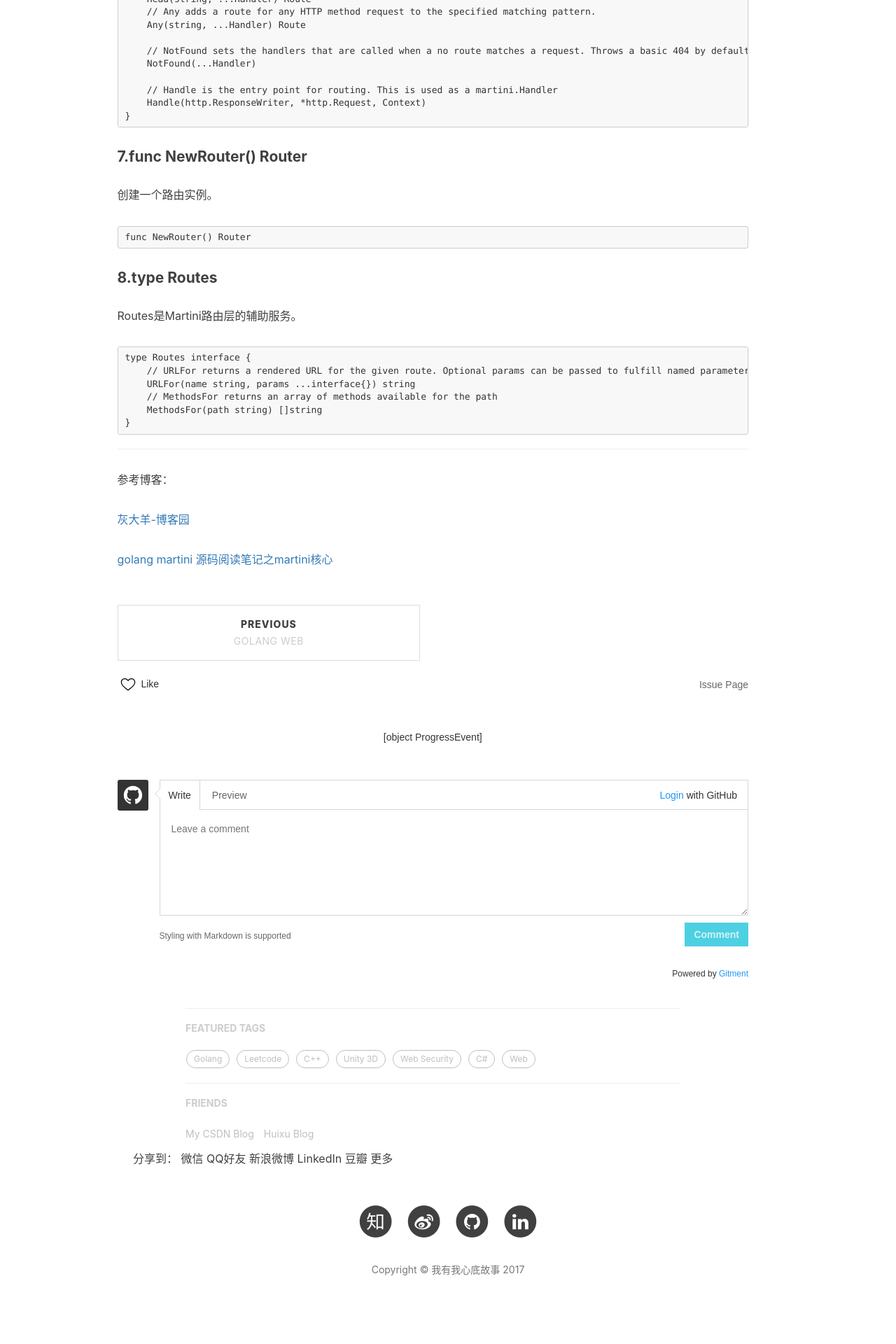
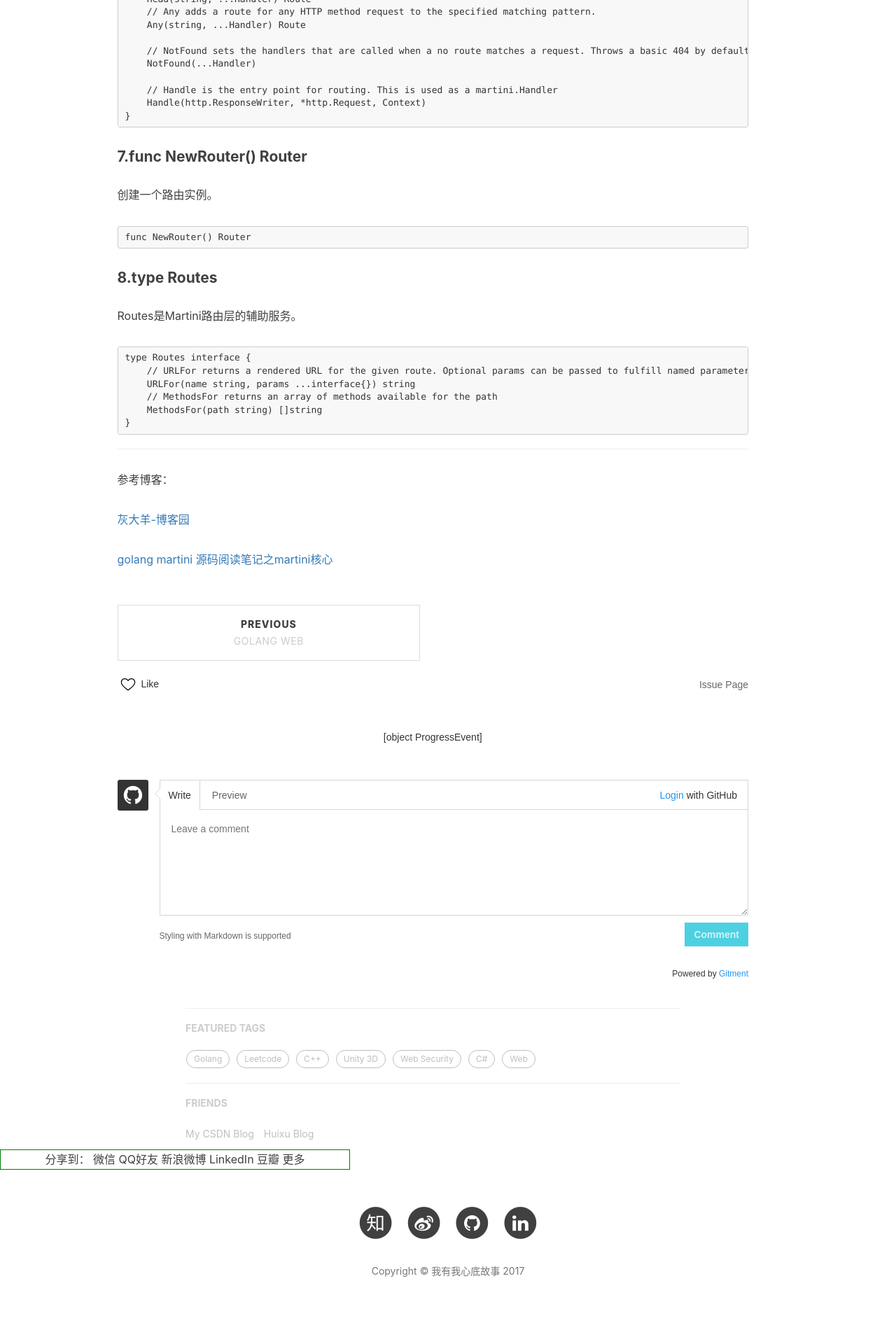
Before and after one commit to Tomy-Lee/Tomy-Lee.github.io, a Jekyll site: the page built from _posts/2017-11-13-golang-martini.md, in a window 1280 px wide. Shown: the part 3136-5056 px from the top of the page at 70% size. Built offline with Jekyll 4.4.1, drawn with Linux system fonts in a browser that asks for light colours; nearby versions of some CDN libraries; comment, search, counter and statistics services are not loaded.

Commit message:
Update post.html

```diff
--- a/_layouts/post.html
+++ b/_layouts/post.html
@@ -255,7 +255,7 @@ layout: default
 
 
 <!-- JiaThis Button BEGIN -->
-<div class="jiathis_style" style="width:900px; margin:0 auto">
+<div class="jiathis_style" style="text-align: center; width: 500px; border: green solid 1px;">
 	<span class="jiathis_txt">分享到：</span>
 	<a class="jiathis_button_weixin">微信</a>
 	<a class="jiathis_button_cqq">QQ好友</a>
```
